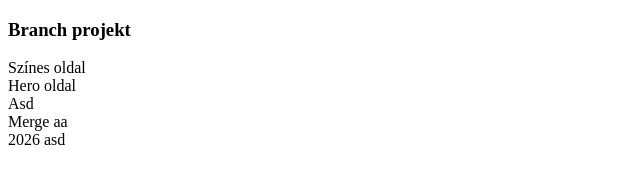
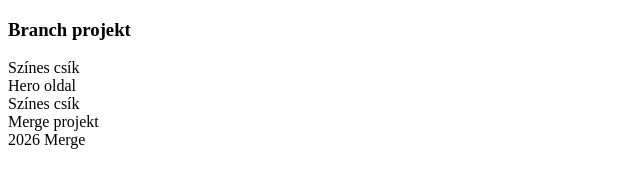
Before and after one commit to DreksKopter/brandch, a plain HTML site: page index.html in a window 1280 px wide. Shown: the whole page, without its empty margins (0-640 px from the left). Drawn offline with Linux system fonts and the light colour scheme.

Commit message:
Update index.html

```diff
--- a/index.html
+++ b/index.html
@@ -9,14 +9,14 @@
     <h3>Branch projekt</h3>
     <!-- Hero section -->
       <div>
-        <div>Színes oldal</div>
+        <div>Színes csík</div>
         <div>Hero oldal</div>
-        <div>Asd</div>
+        <div>Színes csík</div>
       </div>
     <!-- Footer section -->
      <div>
-        <div>Merge aa</div>
-        <div>2026 asd</div>
+        <div>Merge projekt</div>
+        <div>2026 Merge</div>
       </div>
 </body>
 </html>
```
